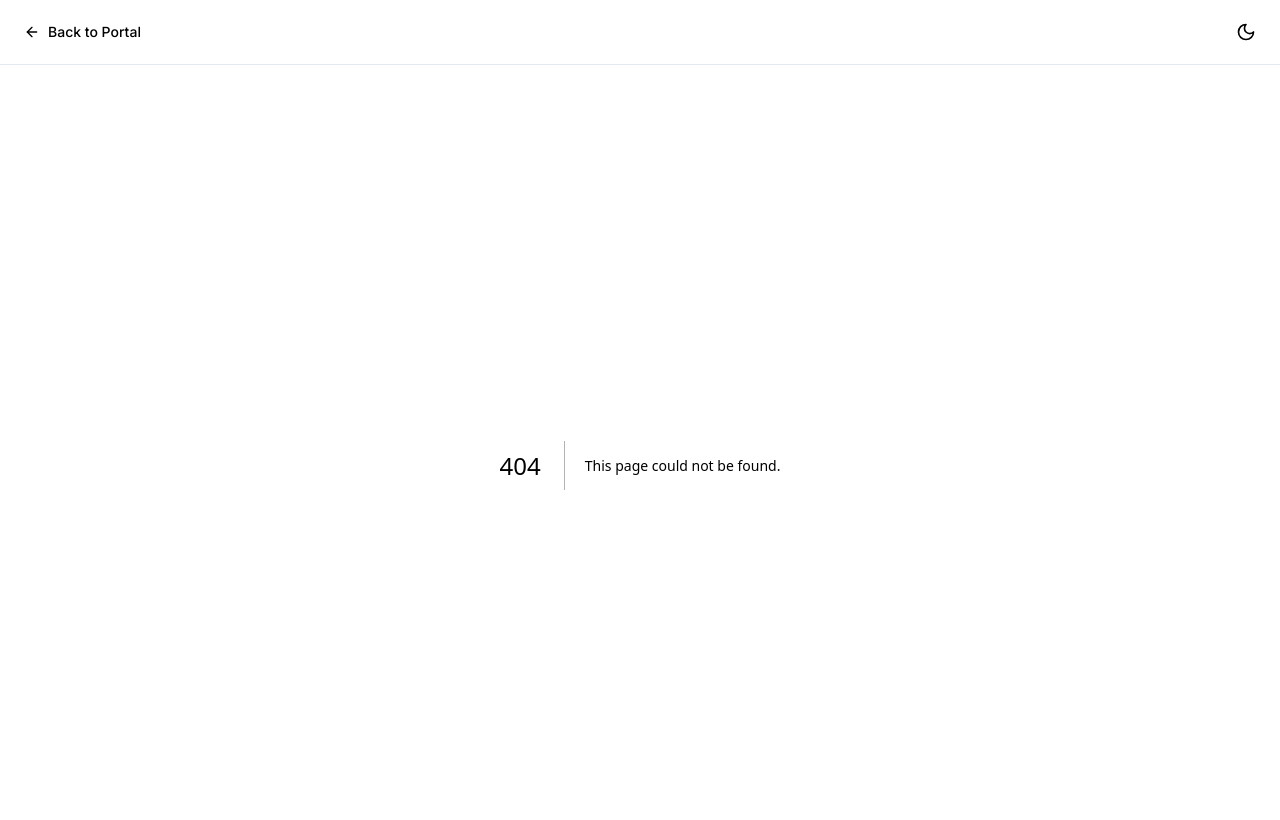
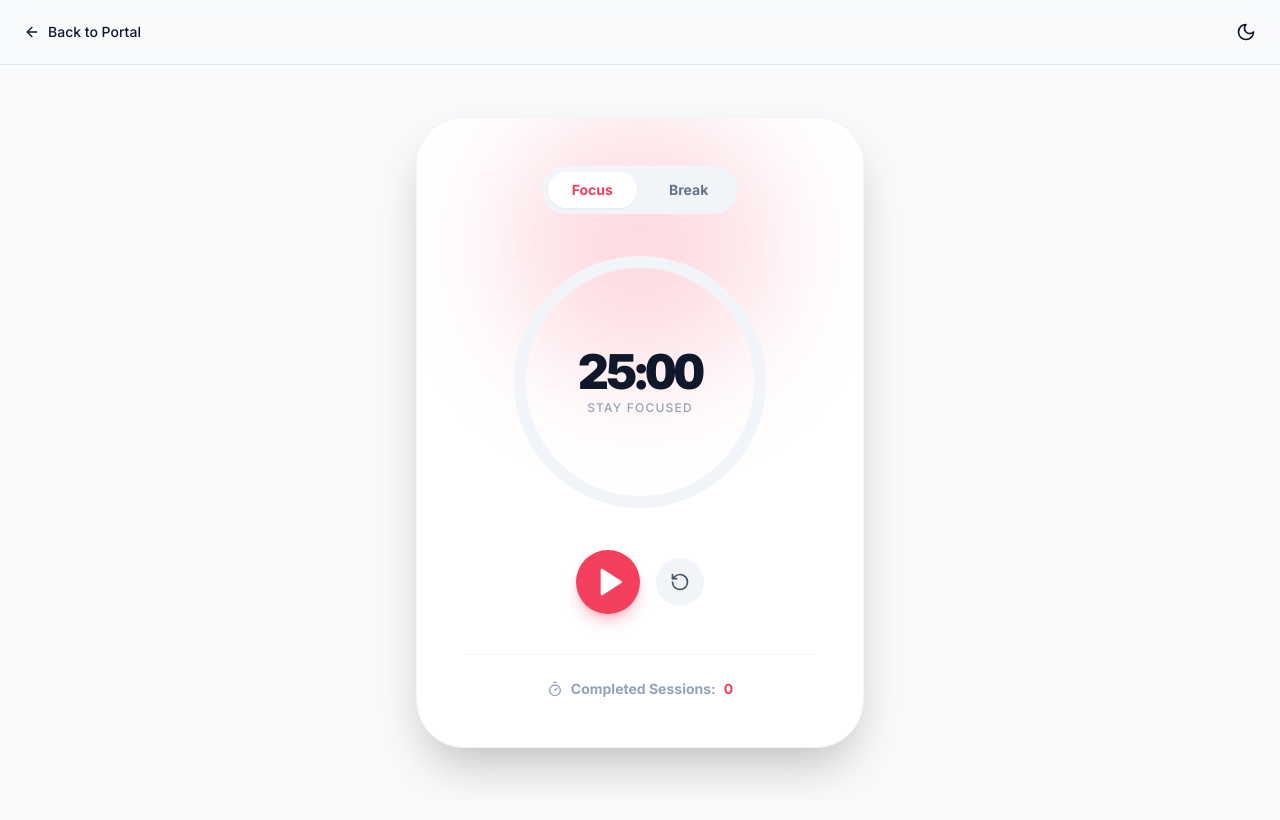
Before and after one commit to Prem759-0/landing-page-universe, a Next.js app: page /focus-station in a window 1280 px wide. Before the commit this address had no page. Shown: the top 820 px of the page. Built offline with nearby package versions, Linux system fonts and the light colour scheme.

Commit message:
Create page.tsx

```diff
--- /dev/null
+++ b/app/focus-station/page.tsx
@@ -0,0 +1,144 @@
+"use client";
+
+import { useState, useEffect } from "react";
+import { Play, Pause, RotateCcw, Timer as TimerIcon } from "lucide-react";
+import { cn } from "@/lib/utils";
+
+const FOCUS_TIME = 25 * 60;
+const BREAK_TIME = 5 * 60;
+
+export default function FocusStation() {
+  const [timeLeft, setTimeLeft] = useState(FOCUS_TIME);
+  const [isRunning, setIsRunning] = useState(false);
+  const [mode, setMode] = useState<"focus" | "break">("focus");
+  const [sessions, setSessions] = useState(0);
+
+  useEffect(() => {
+    let timer: NodeJS.Timeout;
+    if (isRunning && timeLeft > 0) {
+      timer = setInterval(() => setTimeLeft((prev) => prev - 1), 1000);
+    } else if (timeLeft === 0) {
+      setIsRunning(false);
+      if (mode === "focus") {
+        setSessions((s) => s + 1);
+        setMode("break");
+        setTimeLeft(BREAK_TIME);
+      } else {
+        setMode("focus");
+        setTimeLeft(FOCUS_TIME);
+      }
+    }
+    return () => clearInterval(timer);
+  }, [isRunning, timeLeft, mode]);
+
+  const toggleTimer = () => setIsRunning(!isRunning);
+
+  const resetTimer = () => {
+    setIsRunning(false);
+    setTimeLeft(mode === "focus" ? FOCUS_TIME : BREAK_TIME);
+  };
+
+  const switchMode = (newMode: "focus" | "break") => {
+    setIsRunning(false);
+    setMode(newMode);
+    setTimeLeft(newMode === "focus" ? FOCUS_TIME : BREAK_TIME);
+  };
+
+  const formatTime = (seconds: number) => {
+    const m = Math.floor(seconds / 60).toString().padStart(2, "0");
+    const s = (seconds % 60).toString().padStart(2, "0");
+    return `${m}:${s}`;
+  };
+
+  const totalTime = mode === "focus" ? FOCUS_TIME : BREAK_TIME;
+  const progress = ((totalTime - timeLeft) / totalTime) * 100;
+
+  // SVG Circle calculations
+  const radius = 120;
+  const circumference = 2 * Math.PI * radius;
+  const strokeDashoffset = circumference - (progress / 100) * circumference;
+
+  return (
+    <div className="flex-1 flex flex-col items-center justify-center p-4 bg-slate-50 dark:bg-[#0f172a]">
+      <div className="max-w-md w-full bg-white dark:bg-slate-900 rounded-[3rem] p-8 md:p-12 shadow-2xl border border-slate-100 dark:border-slate-800 text-center relative overflow-hidden">
+
+        {/* Background ambient glow */}
+        <div className={cn(
+          "absolute top-0 left-1/2 -translate-x-1/2 w-64 h-64 blur-3xl opacity-20 dark:opacity-10 pointer-events-none rounded-full transition-colors duration-1000",
+          mode === "focus" ? "bg-rose-500" : "bg-teal-500"
+        )} />
+
+        <div className="relative z-10 flex flex-col items-center">
+          <div className="flex gap-2 bg-slate-100 dark:bg-slate-800 p-1.5 rounded-full mb-10">
+            <button
+              onClick={() => switchMode("focus")}
+              className={cn("px-6 py-2 rounded-full text-sm font-bold transition-colors", mode === "focus" ? "bg-white dark:bg-slate-950 text-rose-500 shadow-sm" : "text-slate-500 hover:text-slate-900 dark:hover:text-white")}
+            >
+              Focus
+            </button>
+            <button
+              onClick={() => switchMode("break")}
+              className={cn("px-6 py-2 rounded-full text-sm font-bold transition-colors", mode === "break" ? "bg-white dark:bg-slate-950 text-teal-500 shadow-sm" : "text-slate-500 hover:text-slate-900 dark:hover:text-white")}
+            >
+              Break
+            </button>
+          </div>
+
+          {/* Circular Timer */}
+          <div className="relative w-64 h-64 flex items-center justify-center mb-10">
+            <svg className="absolute inset-0 w-full h-full -rotate-90">
+              <circle
+                cx="128" cy="128" r={radius}
+                fill="none"
+                stroke="currentColor"
+                strokeWidth="12"
+                className="text-slate-100 dark:text-slate-800"
+              />
+              <circle
+                cx="128" cy="128" r={radius}
+                fill="none"
+                stroke="currentColor"
+                strokeWidth="12"
+                strokeLinecap="round"
+                style={{ strokeDasharray: circumference, strokeDashoffset, transition: "stroke-dashoffset 1s linear" }}
+                className={cn("transition-colors duration-500", mode === "focus" ? "text-rose-500" : "text-teal-500")}
+              />
+            </svg>
+            <div className="flex flex-col items-center">
+              <span className="text-5xl font-black tabular-nums tracking-tighter text-slate-900 dark:text-white">
+                {formatTime(timeLeft)}
+              </span>
+              <span className="text-slate-400 font-medium mt-1 uppercase tracking-widest text-xs">
+                {mode === "focus" ? "Stay Focused" : "Take a Breather"}
+              </span>
+            </div>
+          </div>
+
+          <div className="flex items-center gap-4">
+            <button
+              onClick={toggleTimer}
+              className={cn(
+                "w-16 h-16 rounded-full flex items-center justify-center text-white shadow-lg transition-transform hover:scale-105 active:scale-95",
+                mode === "focus" ? "bg-rose-500 shadow-rose-500/30" : "bg-teal-500 shadow-teal-500/30"
+              )}
+            >
+              {isRunning ? <Pause className="w-8 h-8 fill-current" /> : <Play className="w-8 h-8 fill-current ml-1" />}
+            </button>
+            <button
+              onClick={resetTimer}
+              className="w-12 h-12 rounded-full flex items-center justify-center bg-slate-100 dark:bg-slate-800 text-slate-600 dark:text-slate-400 hover:bg-slate-200 dark:hover:bg-slate-700 transition-colors"
+            >
+              <RotateCcw className="w-5 h-5" />
+            </button>
+          </div>
+
+          <div className="mt-10 pt-6 border-t border-slate-100 dark:border-slate-800/50 w-full">
+            <p className="text-sm font-bold text-slate-400 flex items-center justify-center gap-2">
+              <TimerIcon className="w-4 h-4" /> Completed Sessions: <span className={cn(mode === "focus" ? "text-rose-500" : "text-teal-500")}>{sessions}</span>
+            </p>
+          </div>
+        </div>
+      </div>
+    </div>
+  );
+}
```
